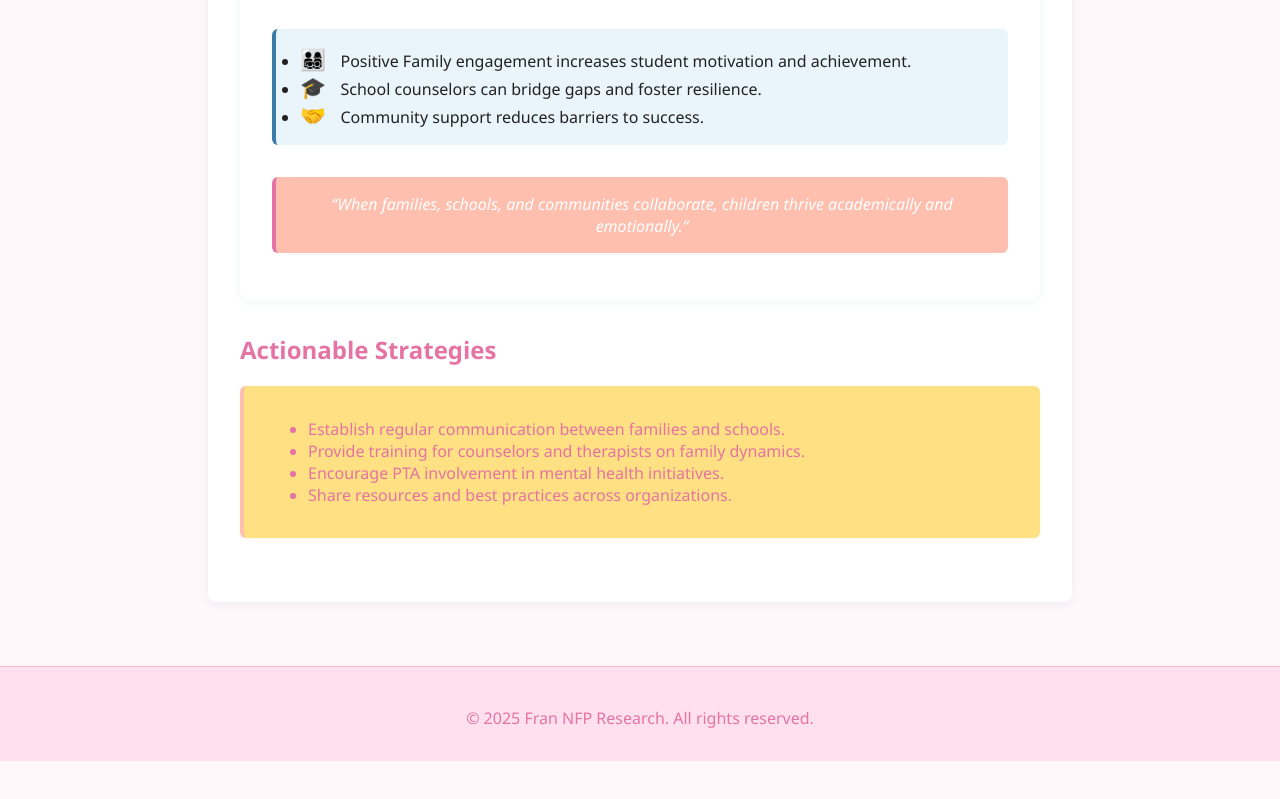
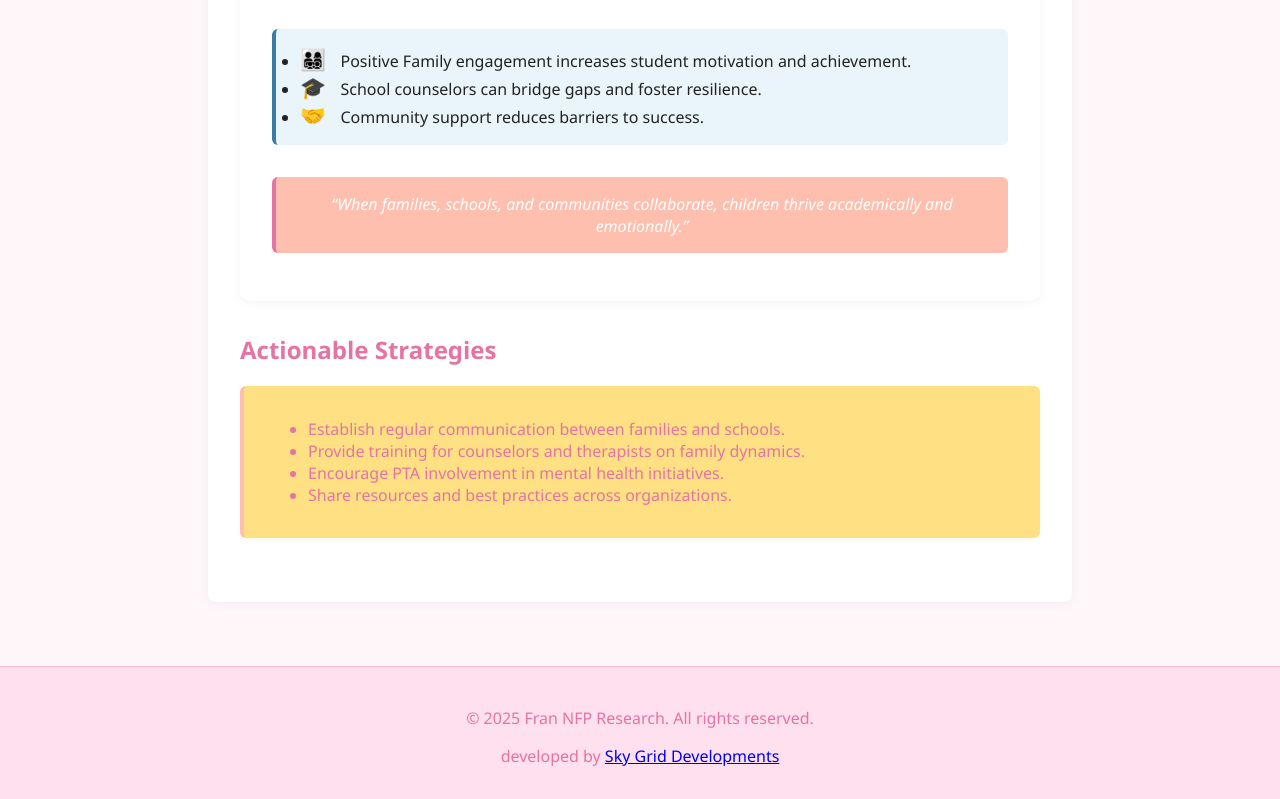
Before and after one commit to Obe101/Fran_NFP, a plain HTML site: page insights.html in a window 1280 px wide. Shown: the part 2152-2951 px from the top of the page. Before the commit the page ends 2913 px from the top, so only its background shows below. Drawn offline with Linux system fonts and the light colour scheme.

Commit message:
Edited footer

```diff
--- a/insights.html
+++ b/insights.html
@@ -89,6 +89,7 @@
     </main>
     <footer>
         <p>&copy; 2025 Fran NFP Research. All rights reserved.</p>
+        <p>developed by <a href="https://www.skygriddev.net">Sky Grid Developments</a></p>
     </footer>
 </body>
 
```
Also changed, not shown: Resources.html (+1 -0 lines), index.html (+1 -0 lines).
